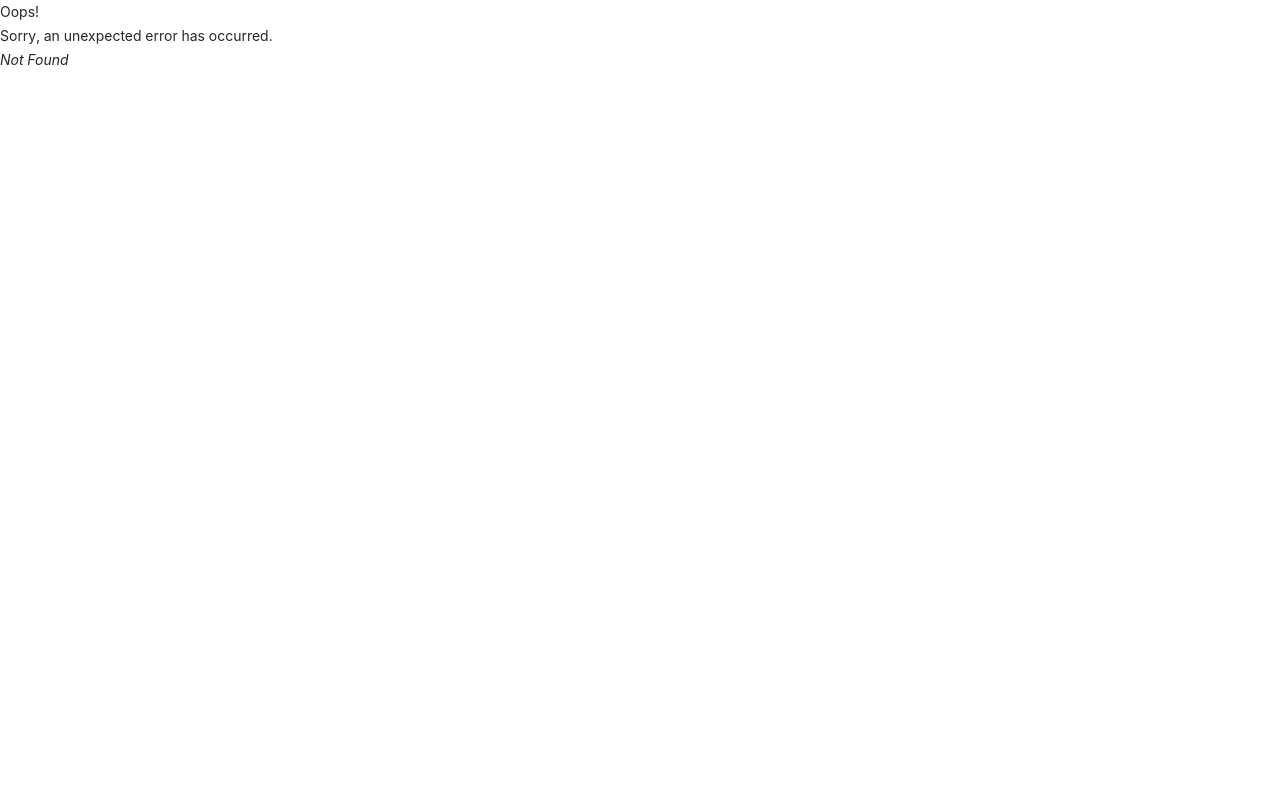
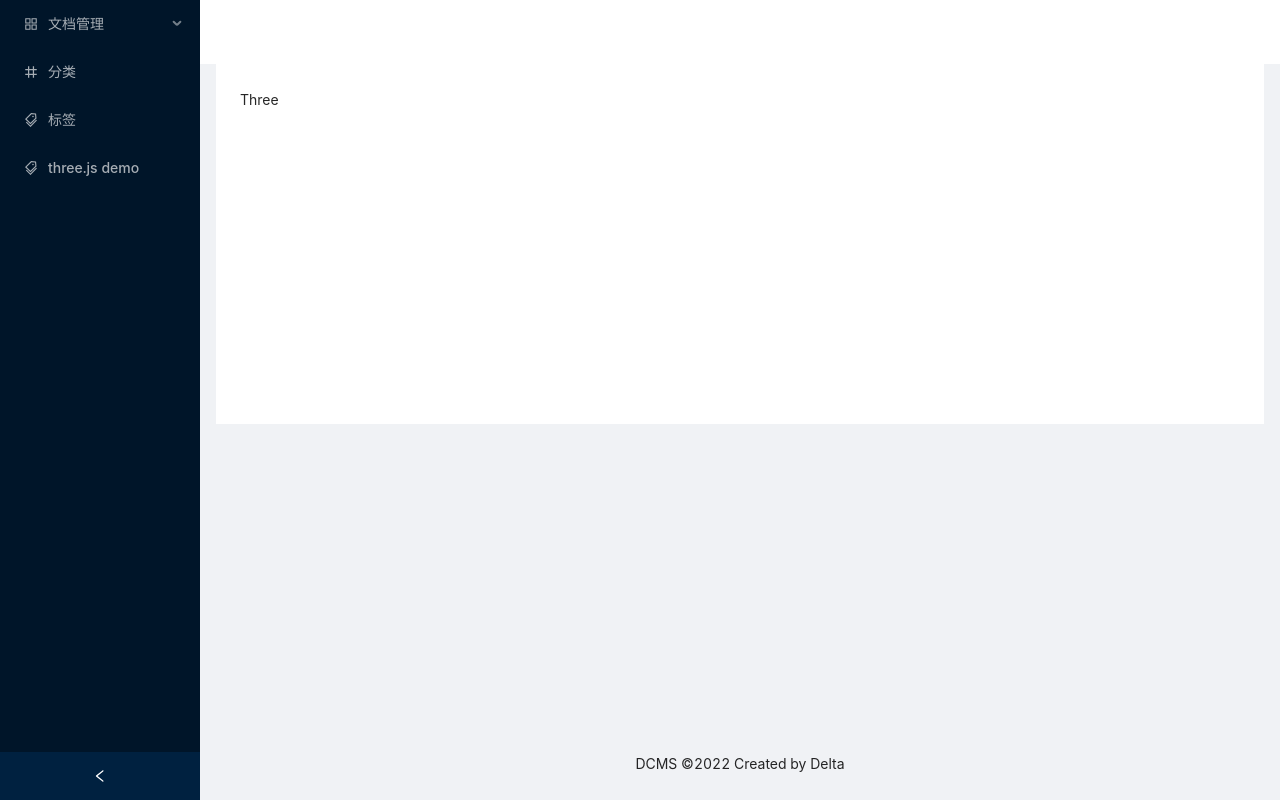
Before and after one commit to Delta1035/react-blog, a React (Vite) app: page /cms/three in a window 1280 px wide. Before the commit this address had no page. Built offline with nearby package versions, Linux system fonts and the light colour scheme.

Commit message:
增加了three,js页面

```diff
--- a/src/pages/cms/cms.page.tsx
+++ b/src/pages/cms/cms.page.tsx
@@ -54,11 +54,12 @@ const items: MenuItem[] = [
         <Link to="article-manage/article">所有文章</Link>,
         "article",
         <DesktopOutlined />
-      ),
+      )
     ]
   ),
   getItem(<Link to="category">分类</Link>, "category", <NumberOutlined />),
   getItem(<Link to="tags">标签</Link>, "tag", <TagsOutlined />),
+  getItem(<Link to="three">three.js demo</Link>, "three", <TagsOutlined />),
 ];
 export default function CMS() {
   const [collapsed, setCollapsed] = useState(false);
--- /dev/null
+++ b/src/pages/cms/three/three.page.tsx
@@ -0,0 +1,10 @@
+
+
+const Three:React.FC = ()=>{
+    return (
+        <>
+        <p>Three</p></>
+    )
+}
+
+export default Three;
--- a/src/routers/router.tsx
+++ b/src/routers/router.tsx
@@ -8,6 +8,7 @@ import Edit from "src/pages/cms/article-manage/edit/edit.page";
 import Category from "src/pages/cms/category/category.page";
 import CMS from "src/pages/cms/cms.page";
 import Tags from "src/pages/cms/tag/tag.page";
+import Three from "src/pages/cms/three/three.page";
 import ErrorPage from "src/pages/error.page";
 import Home from "src/pages/home/home.page";
 import Login from "src/pages/login/login";
@@ -61,6 +62,10 @@ const router = createBrowserRouter([
         path: "tags",
         element: <Tags />,
       },
+      {
+        path: "three",
+        element: <Three />,
+      },
     ],
   },
   {
```
Also changed, not shown: package.json (+5 -4 lines), 2 other files (tests, documents, lock files or other folders).
